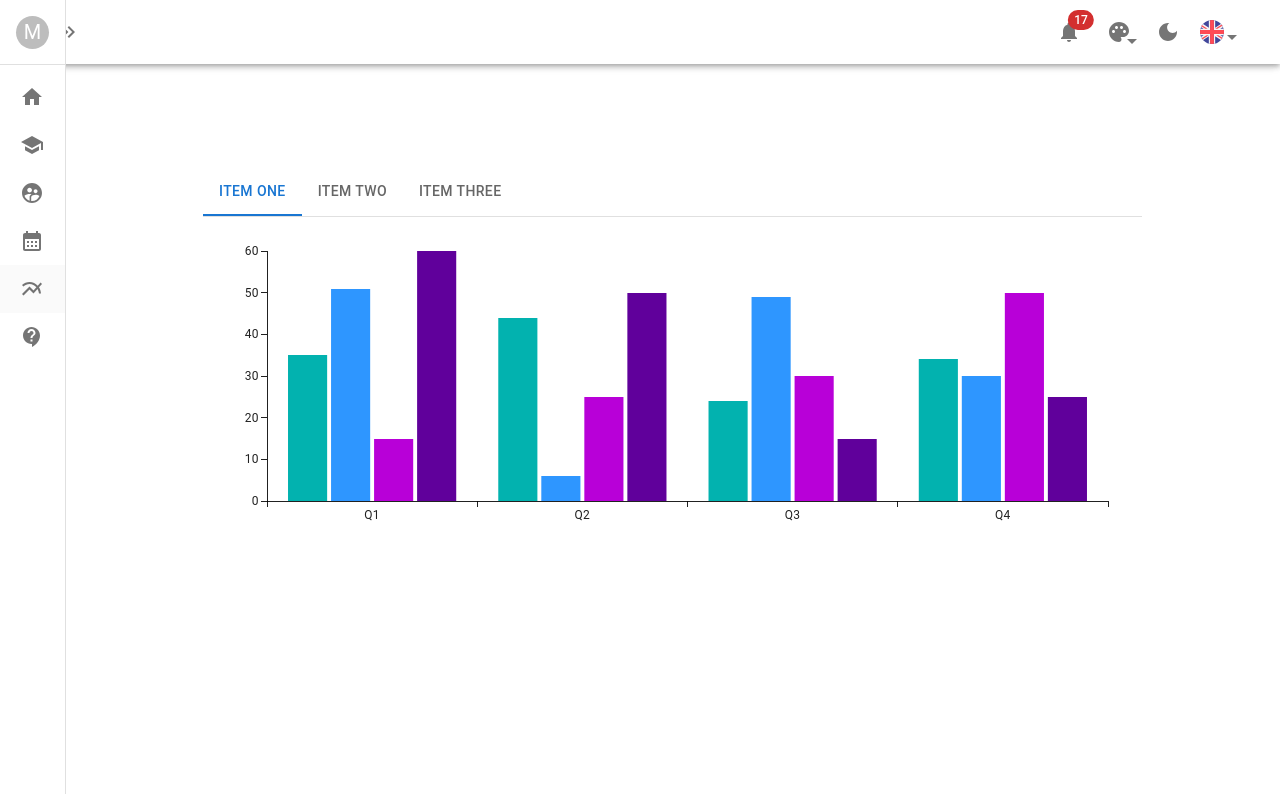
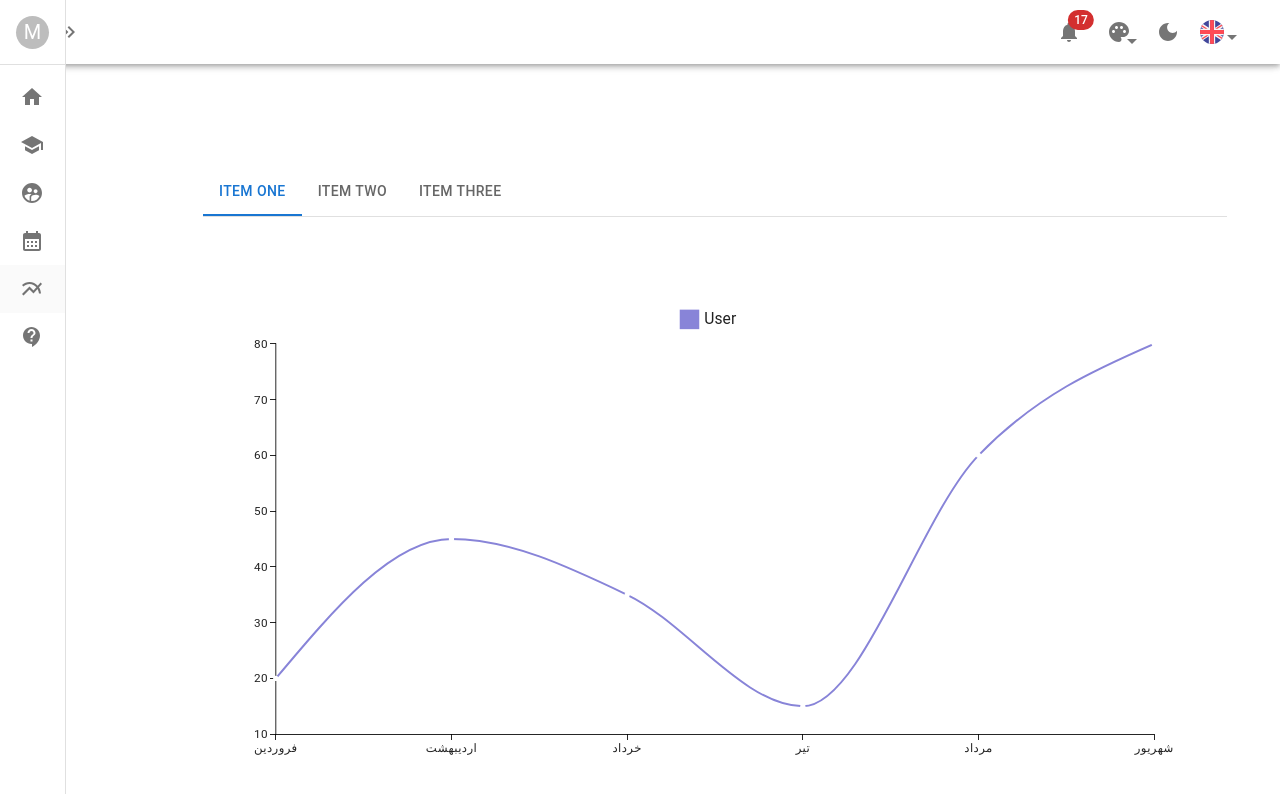
Before and after one commit to mahya-rastegarii/Admin-Dashboard, a React (Vite) app: page /analytics in a window 1280 px wide. Shown: the top 794 px of the page. Built offline with nearby package versions, Linux system fonts and the light colour scheme.

Commit message:
Create Charts

```diff
--- a/src/components/charts/Bars.jsx
+++ b/src/components/charts/Bars.jsx
@@ -3,18 +3,14 @@ import React from 'react'
 
 import {BarChart} from '@mui/x-charts/BarChart'
 
-const Bars = () => {
+const Bars = ({coursesData, years,widthChart, heightChart, marginChart}) => {
   return (
     <BarChart
-      series={[
-        { data: [35, 44, 24, 34] },
-        { data: [51, 6, 49, 30] },
-        { data: [15, 25, 30, 50] },
-        { data: [60, 50, 15, 25] },
-      ]}
-      height={290}
-      xAxis={[{ data: ['Q1', 'Q2', 'Q3', 'Q4'], scaleType: 'band' }]}
-      margin={{ top: 10, bottom: 30, left: 40, right: 10 }}
+      series={coursesData}
+      width={widthChart}
+      height={heightChart}
+      xAxis={[{ data: years, scaleType: 'band' }]}
+      margin={marginChart}
     />
   )
 }
--- a/src/components/charts/Line.jsx
+++ b/src/components/charts/Line.jsx
@@ -1,10 +1,10 @@
 
 import React from 'react';
 
+import { styled } from '@mui/material';
 import { LineChart, markElementClasses, lineElementClasses } from '@mui/x-charts';
-import { styled } from '@mui/material';
 
-const Line = ({xAxisData, seriesData, labelChart, colorChart, widthChart, heightChart}) => {
+const Line = ({numberOfUser, monthChart, labelChart, colorChart, widthChart, heightChart}) => {
 
   const CustomChart = styled(LineChart)( () => ({
     [`& .${lineElementClasses.root}`]: {
@@ -22,12 +22,12 @@ const Line = ({xAxisData, seriesData, labelChart, colorChart, widthChart, height
 
     <CustomChart
 
-    xAxis={[{ data: {xAxisData}, scaleType:"point" }]}
+    xAxis={[{ data: monthChart, scaleType:"point" }]}
     series={[
       {
-        data: {seriesData},
-        label:{labelChart},
-        color:{colorChart}
+        data: numberOfUser,
+        label:labelChart,
+        color:colorChart
       },
     ]}
 
@@ -38,4 +38,4 @@ const Line = ({xAxisData, seriesData, labelChart, colorChart, widthChart, height
   )
 }
 
-export default Line
+export default Line;
--- a/src/page/Analytics.jsx
+++ b/src/page/Analytics.jsx
@@ -1,13 +1,42 @@
 import React, { useState } from 'react'
 import { TabContext, TabList, TabPanel } from '@mui/lab';
-import { Box, Tab } from '@mui/material';
+import { Box, Paper, Tab } from '@mui/material';
 import Bars from '../components/charts/Bars';
 import Line from '../components/charts/Line';
 import Pie from '../components/charts/Pie';
 
 const Analytics = () => {
 
-  const [value, setValue] = React.useState('1');
+  const numberOfUser = [20, 45, 35, 15, 60, 80];
+  const monthChart = ["فروردین","اردیبهشت","خرداد","تیر","مرداد","شهریور"];
+
+
+  const LineChartData = {
+    monthChart,
+    numberOfUser,
+    labelChart:"User ",
+    colorChart:'#8884d8',
+    widthChart:1000,
+    heightChart:500
+  }
+
+  const coursesData = [
+    { data: [35, 44, 24, 34],label:"frontEnd" },
+    { data: [51, 6, 49, 30], label:"backEnd"  },
+    { data: [15, 25, 30, 50], label:"AI"  },
+    { data: [60, 50, 15, 25], label:"security"  },
+  ]
+
+  const years = ['2021', '2022', '2023', '2024'];
+
+  const barsChartData = {
+    coursesData,
+    years,
+    widthChart: 1000,
+    heightChart : 500,
+    marginChart:{ top: 10, bottom: 30, left: 40, right: 10 }
+  }
+  const [value, setValue] = useState('1');
 
   const handleChange = (event, newValue) => {
     setValue(newValue);
@@ -16,17 +45,27 @@ const Analytics = () => {
 
   return (
     <Box sx={{ width: '100%', typography: 'body1' }}>
-      <TabContext value={value}>
+      <TabContext value={value} sx={{ width: '100%'}}>
         <Box sx={{ borderBottom: 1, borderColor: 'divider' }}>
-          <TabList onChange={handleChange} aria-label="lab API tabs example">
+          <TabList onChange={handleChange} aria-label="chart Tab">
             <Tab label="Item One" value="1" />
             <Tab label="Item Two" value="2" />
             <Tab label="Item Three" value="3" />
           </TabList>
         </Box>
-        <TabPanel value="1"><Bars/></TabPanel>
-        <TabPanel value="2"> <Line/></TabPanel>
-        <TabPanel value="3"><Pie/> </TabPanel>
+        <TabPanel value="1">
+<Box  display="flex" mx="auto"  mt={6}>
+
+        <Line {...LineChartData}/>
+        </Box>
+        </TabPanel>
+        <TabPanel value="2">
+  <Box mx="auto" display="flex"      mt={6}>
+          <Bars {...barsChartData}/>
+        </Box>
+          </TabPanel>
+
+        {/* <TabPanel value="3"><Pie/> </TabPanel> */}
       </TabContext>
     </Box>
   );
```
